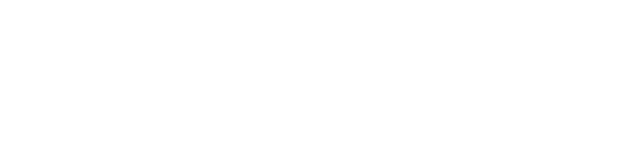
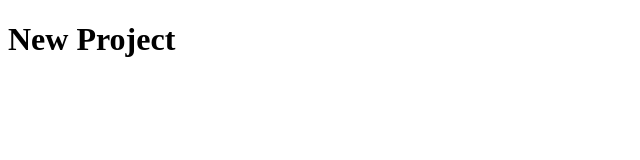
Before and after one commit to YelenaBaltina/code-addict-html-css-1, a plain HTML site: page page13.html in a window 1280 px wide. Shown: the whole page, without its empty margins (0-640 px from the left). Drawn offline with Linux system fonts and the light colour scheme.

Commit message:
Update page13.html

```diff
--- a/page13.html
+++ b/page13.html
@@ -4,10 +4,13 @@
     <meta charset="UTF-8">
     <meta http-equiv="X-UA-Compatible" content="IE=edge">
     <meta name="viewport" content="width=device-width, initial-scale=1.0">
-    <title>Page13</title>
+    <title>Page-13</title>
     <link rel="stylesheet" href="css/styles13.css">
 </head>
 <body>
+    <div>
+        <h1>New Project</h1>
+    </div>
 
 </body>
 </html>
```
